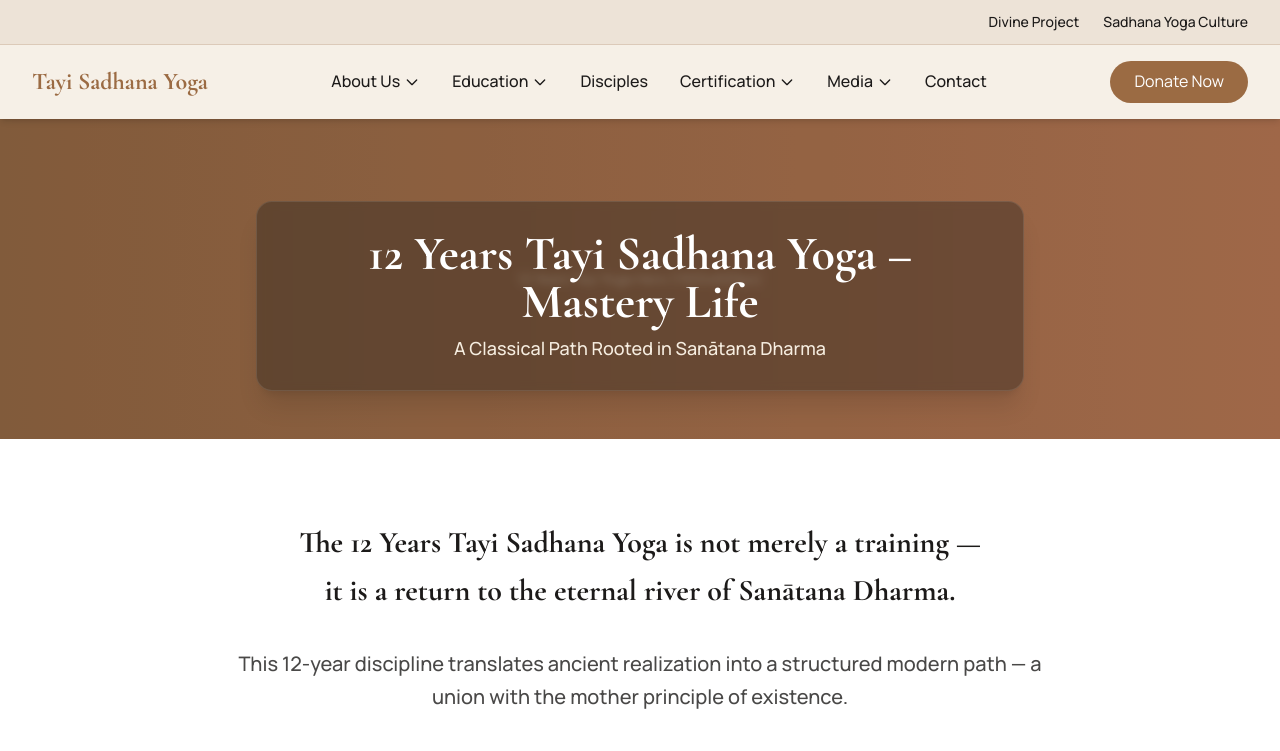
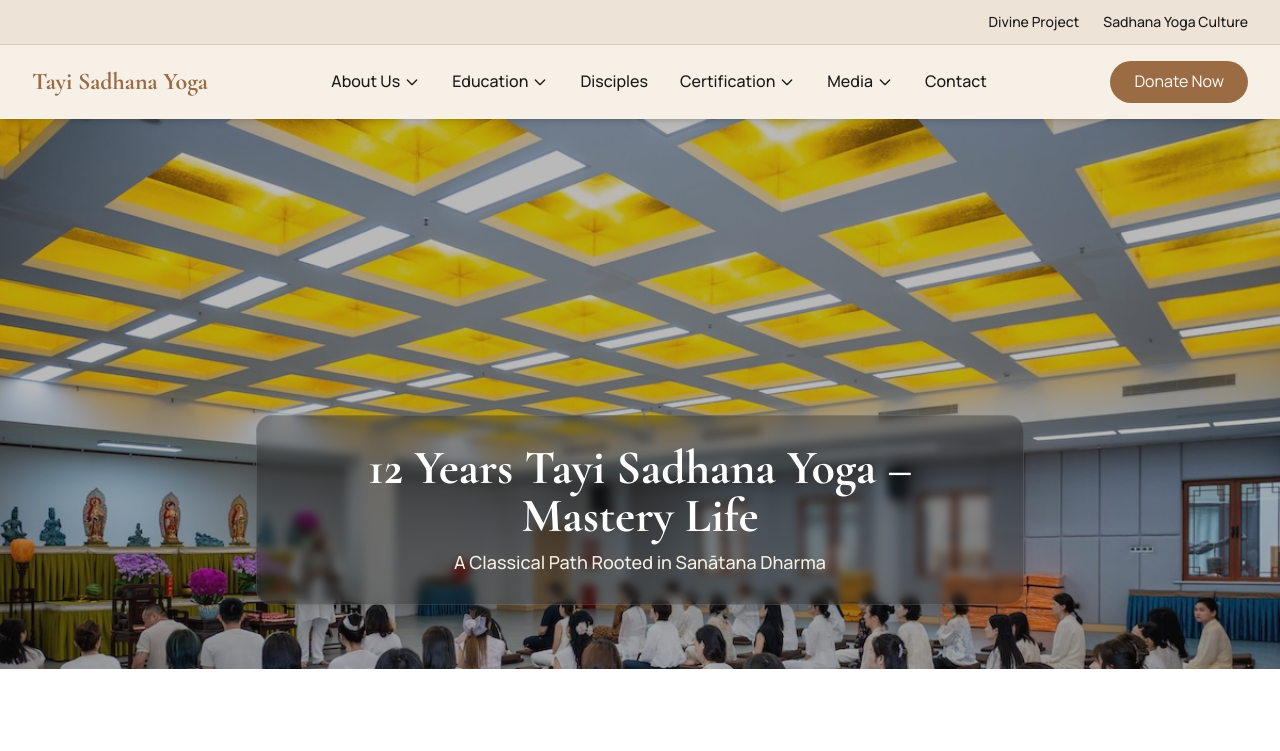
Before and after one commit to vedahametam/tayi-yoga, a React (Vite) app: page /education/12-years in a window 1280 px wide. Shown: the top 751 px of the page. Built offline with nearby package versions, Linux system fonts and the light colour scheme.

Commit message:
Use 12_years.jpeg as Hero background on Tayi Yoga 12 Years page

```diff
--- a/src/react-app/pages/education/TayiYoga12Years.tsx
+++ b/src/react-app/pages/education/TayiYoga12Years.tsx
@@ -7,8 +7,9 @@ export default function TayiYoga12Years() {
       <PageHero
         title="12 Years Tayi Sadhana Yoga – Mastery Life"
         subtitle="A Classical Path Rooted in Sanātana Dharma"
-        imagePlaceholder="12 Years Tayi Yoga Hero"
-        height="medium"
+        imageSrc="/images/general/12_years.jpeg"
+        imagePosition="object-top"
+        height="large"
       />
 
       <section className="py-20 bg-white">
```
